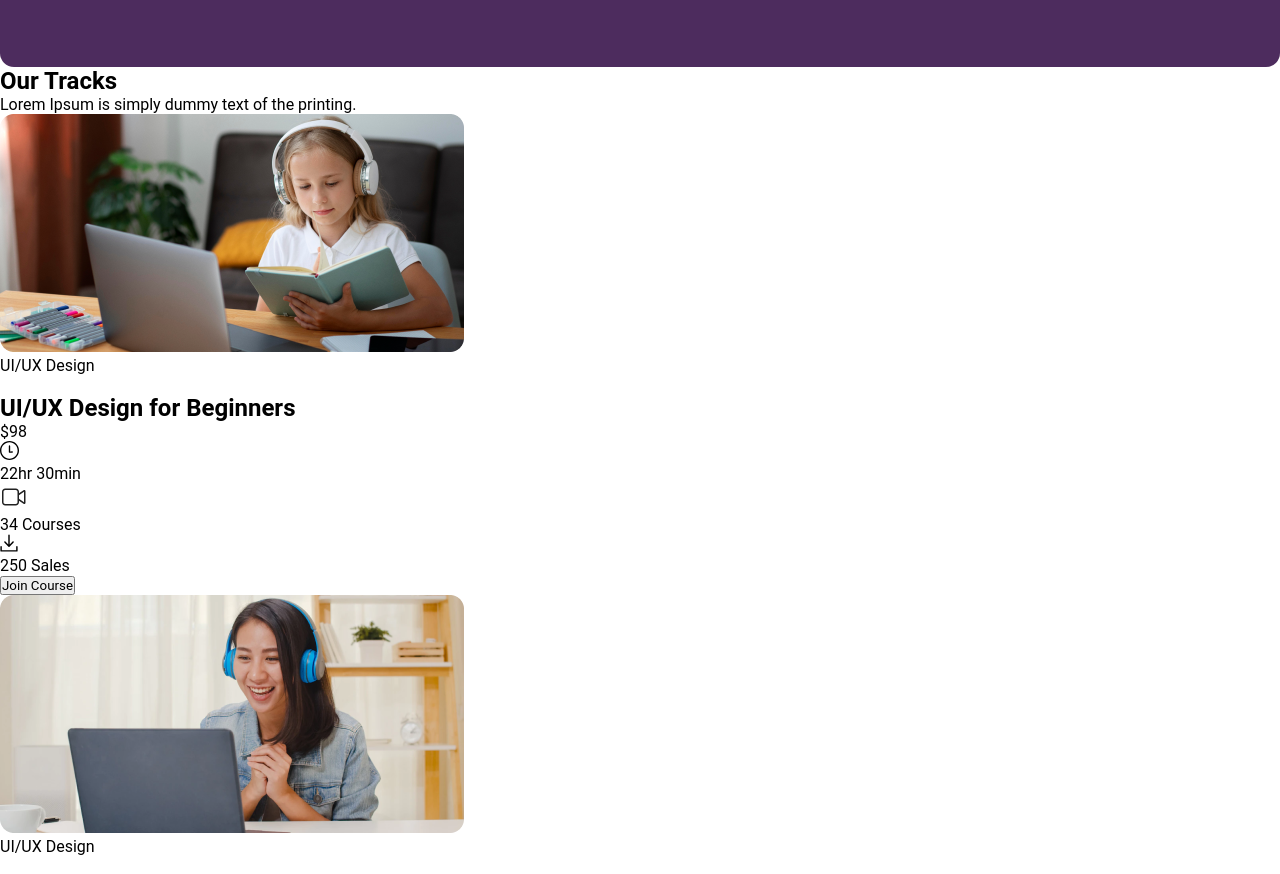
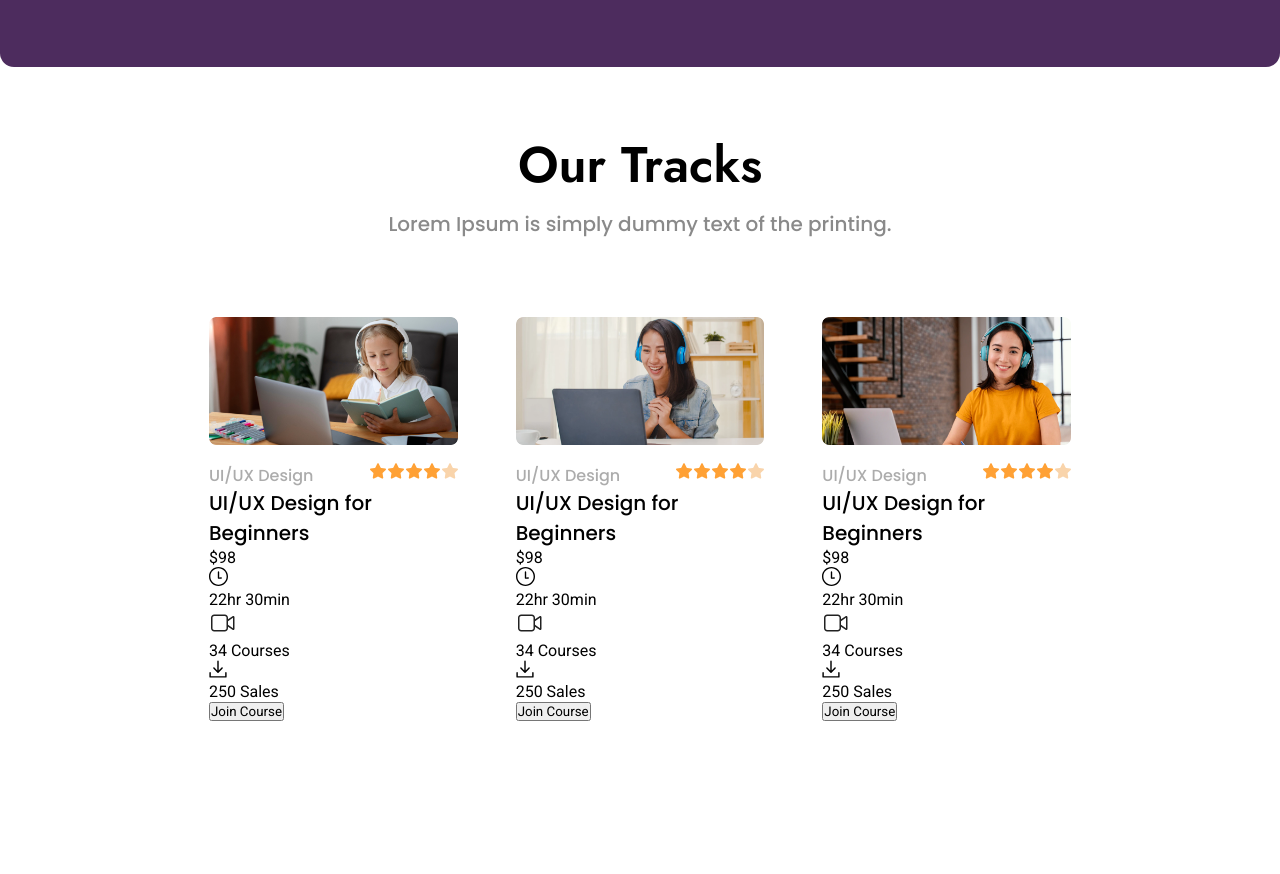
Before and after one commit to SnowYe749/Online-Education-site-figma, a plain HTML site: page index.html in a window 1280 px wide. Shown: the part 1180-2054 px from the top of the page. After the commit the page ends 1914 px from the top, so only its background shows below. Drawn offline with Linux system fonts and the light colour scheme.

Commit message:
continue styling tracks

```diff
--- a/index.html
+++ b/index.html
@@ -3,7 +3,7 @@
 <head>
     <meta charset="UTF-8">
     <meta name="viewport" content="width=device-width, initial-scale=1.0">
-    <link rel="preconnect" href="https://fonts.googleapis.com">
+    <link href="https://fonts.googleapis.com/css2?family=Jost:ital,wght@0,100..900;1,100..900&family=Poppins:ital,wght@0,100;0,200;0,300;0,400;0,500;0,600;0,700;0,800;0,900;1,100;1,200;1,300;1,400;1,500;1,600;1,700;1,800;1,900&family=Roboto:ital,wght@0,100..900;1,100..900&display=swap" rel="stylesheet">
     <link rel="stylesheet" href="style.css">
     <title>Document</title>
 </head>
@@ -51,6 +51,7 @@
                             random text. It has roots in a BC, making it over 2000 years old.</p>
                     </div>
                 </div>
+
                 <div class="block">
                     <div class="img-block">
                         <img src="photo/skills/exam 1.svg" alt="">
@@ -61,6 +62,7 @@
                             random text. It has roots in a BC, making it over 2000 years old.</p>
                     </div>
                 </div>
+
                 <div class="block">
                     <div class="img-block">
                         <img src="photo/skills/certification 1.svg" alt="">
@@ -74,24 +76,26 @@
             </div>
         </section>
         <section class="our-tracks">
+
             <div class="text-tracks">
                 <h2>Our Tracks</h2>
                 <p>Lorem Ipsum is simply dummy text of the printing.</p>
             </div>
+
             <div class="tracks-cards">
                 <div class="track-card">
-                    <img src="photo/tracks/photo 1.png" alt="photo">
+                    <img class="img-track-card" src="photo/tracks/photo 1.png" alt="photo">
                     <div class="ui-star">
                         <p>UI/UX Design</p>
                         <div class="star">
-                            <img src="photo/tracks/star-svgrepo-com (1) 5.svg" alt="">
-                            <img src="photo/tracks/star-svgrepo-com (1) 5.svg" alt="">
-                            <img src="photo/tracks/star-svgrepo-com (1) 5.svg" alt="">
-                            <img src="photo/tracks/star-svgrepo-com (1) 5.svg" alt="">
-                            <img class="star-0.5" src="photo/tracks/star-svgrepo-com (1) 5.svg" alt="">
+                            <img class="star1" src="photo/tracks/star.svg" alt="">
+                            <img class="star1" src="photo/tracks/star.svg" alt="">
+                            <img class="star1" src="photo/tracks/star.svg" alt="">
+                            <img class="star1" src="photo/tracks/star.svg" alt="">
+                            <img class="star1" src="photo/tracks/star 0.5.svg" alt="">
                         </div>
                     </div>
-                    <h2>UI/UX Design for Beginners</h2>
+                    <h2 class="h2-track">UI/UX Design for Beginners</h2>
                     <p class="price">$98</p>
                     <div class="hours">
                         <img src="photo/tracks/time.svg" alt="">
@@ -105,19 +109,20 @@
                     </div>
                     <button class="btn-track">Join Course</button>
                 </div>
+
                 <div class="track-card">
-                    <img src="photo/tracks/photo 2.png" alt="photo">
+                    <img class="img-track-card" src="photo/tracks/photo 2.png" alt="photo">
                     <div class="ui-star">
                         <p>UI/UX Design</p>
                         <div class="star">
-                            <img src="photo/tracks/star-svgrepo-com (1) 5.svg" alt="">
-                            <img src="photo/tracks/star-svgrepo-com (1) 5.svg" alt="">
-                            <img src="photo/tracks/star-svgrepo-com (1) 5.svg" alt="">
-                            <img src="photo/tracks/star-svgrepo-com (1) 5.svg" alt="">
-                            <img class="star-0.5" src="photo/tracks/star-svgrepo-com (1) 5.svg" alt="">
+                            <img class="star1" src="photo/tracks/star.svg" alt="">
+                            <img class="star1" src="photo/tracks/star.svg" alt="">
+                            <img class="star1" src="photo/tracks/star.svg" alt="">
+                            <img class="star1" src="photo/tracks/star.svg" alt="">
+                            <img class="star1" src="photo/tracks/star 0.5.svg" alt="">
                         </div>
                     </div>
-                    <h2>UI/UX Design for Beginners</h2>
+                    <h2 class="h2-track">UI/UX Design for Beginners</h2>
                     <p class="price">$98</p>
                     <div class="hours">
                         <img src="photo/tracks/time.svg" alt="">
@@ -131,19 +136,20 @@
                     </div>
                     <button class="btn-track">Join Course</button>
                 </div>
+
                 <div class="track-card">
-                    <img src="photo/tracks/photo 3.png" alt="photo">
+                    <img class="img-track-card" src="photo/tracks/photo 3.png" alt="photo">
                     <div class="ui-star">
                         <p>UI/UX Design</p>
                         <div class="star">
-                            <img src="photo/tracks/star-svgrepo-com (1) 5.svg" alt="">
-                            <img src="photo/tracks/star-svgrepo-com (1) 5.svg" alt="">
-                            <img src="photo/tracks/star-svgrepo-com (1) 5.svg" alt="">
-                            <img src="photo/tracks/star-svgrepo-com (1) 5.svg" alt="">
-                            <img class="star-0.5" src="photo/tracks/star-svgrepo-com (1) 5.svg" alt="">
+                            <img class="star1" src="photo/tracks/star.svg" alt="">
+                            <img class="star1" src="photo/tracks/star.svg" alt="">
+                            <img class="star1" src="photo/tracks/star.svg" alt="">
+                            <img class="star1" src="photo/tracks/star.svg" alt="">
+                            <img class="star1" src="photo/tracks/star 0.5.svg" alt="">
                         </div>
                     </div>
-                    <h2>UI/UX Design for Beginners</h2>
+                    <h2 class="h2-track">UI/UX Design for Beginners</h2>
                     <p class="price">$98</p>
                     <div class="hours">
                         <img src="photo/tracks/time.svg" alt="">
--- a/style.css
+++ b/style.css
@@ -168,7 +168,7 @@
     display: flex;
     justify-content: center;
     align-items: center;
-    width: 102px;
+    max-width: 102px;
     height: 100px;
     background-color: rgba(255, 255, 255, 0.2);
     border-radius: 23px;
@@ -193,3 +193,77 @@
     color: white;
     opacity: 0.6;
 }
+
+.our-tracks {
+    margin-top: 63px;
+    padding: 0 195px;
+}
+
+.text-tracks {
+    text-align: center;
+}
+
+.text-tracks h2 {
+    font-size: 50px;
+    font-family: "Jost", sans-serif;
+    font-weight: 600;
+    line-height: 140%;
+    color: black;
+    margin-bottom: 9px;
+}
+
+.text-tracks p {
+    font-family: "Poppins", sans-serif;
+    font-size: 20px;
+    font-weight: 500;
+    color: var(--text-gray1);
+    margin-bottom: 65px;
+}
+
+.tracks-cards {
+    display: flex;
+    justify-content: center;
+    align-items: center;
+    gap: 30px;
+}
+
+.track-card {
+    width: 100%;
+    max-width: 490px;
+    padding: 13px 14px;
+}
+
+.img-track-card {
+    max-width: 100%;
+    height: auto;
+    margin-bottom: 14px;
+}
+
+.ui-star {
+    display: flex;
+    justify-content: space-between;
+}
+
+.ui-star p {
+    font-family: "Poppins", sans-serif;
+    font-size: 16px;
+    font-weight: 500;
+    color: var(--text-gray);
+}
+
+.star {
+    display: flex;
+    gap: 2px;
+}
+
+.star1 {
+    width: 16px;
+    height: 16px;
+}
+
+.h2-track {
+    font-family: "Poppins", sans-serif;
+    font-size: 20px;
+    font-weight: 500;
+    color: black;
+}
```
Also changed, not shown: photo/tracks/star 0.5.svg (added).
